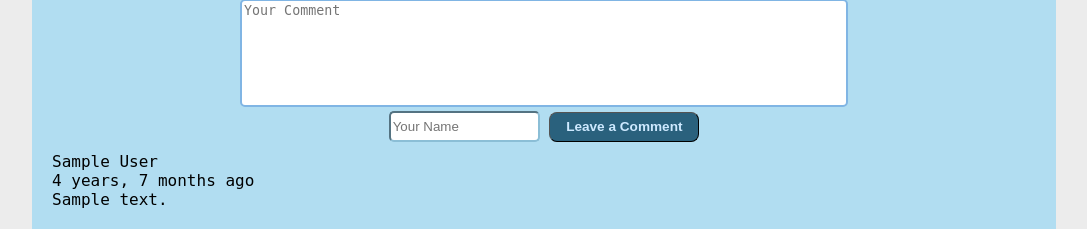
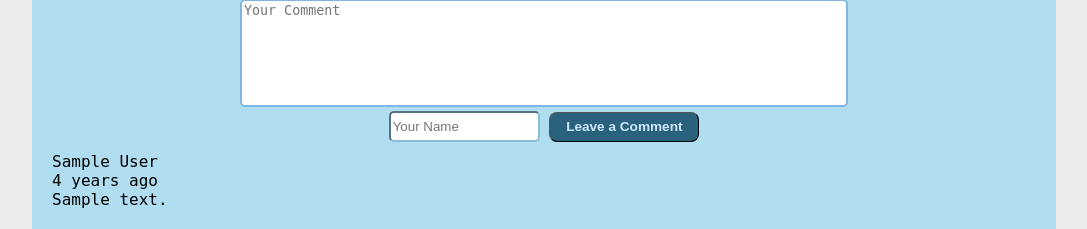
Before and after one commit to serious-pavel/personal_site, a Django app: a page that uses posts/templates/posts/post.html in a window 1280 px wide. Shown: the part 632-861 px from the top of the page, without its empty margins (96-1183 px from the left). Run offline with Django 5.2, Linux system fonts and the light colour scheme; tables that the repository leaves empty hold one stand-in row (values such as "Sample post"); grey boxes marked "Sample" are stand-in pictures; some web fonts are replaced.

Commit message:
humanize time output, better

```diff
--- a/posts/models.py
+++ b/posts/models.py
@@ -1,5 +1,6 @@
 from django.db import models
 from django.utils.text import slugify
+import humanize
 
 # Create your models here.
 
@@ -49,3 +50,7 @@ class Comment(models.Model):
 
     def __str__(self):
         return f'{self.post} {self.comment_author} {self.comment_content}'
+
+    @property
+    def humanized_td(self):
+        return humanize.naturaltime(self.date_created)
--- a/posts/templates/posts/post.html
+++ b/posts/templates/posts/post.html
@@ -49,7 +49,7 @@
             <div class="comments">
             {% for comment in blog_post.comments.all|dictsortreversed:"date_created" %}
                 <div class="comment-author">{{ comment.comment_author }}</div>
-                <div class="comment-date">{{ comment.date_created|timesince }} ago</div>
+                <div class="comment-date">{{ comment.humanized_td }}</div>
                 <div class="comment-content">{{ comment.comment_content }}</div>
             {% endfor %}
         </div>
--- a/requirements.txt
+++ b/requirements.txt
@@ -1,2 +1,3 @@
 Django~=5.0.7
 pillow~=10.4.0
+humanize~=4.10.0
```
